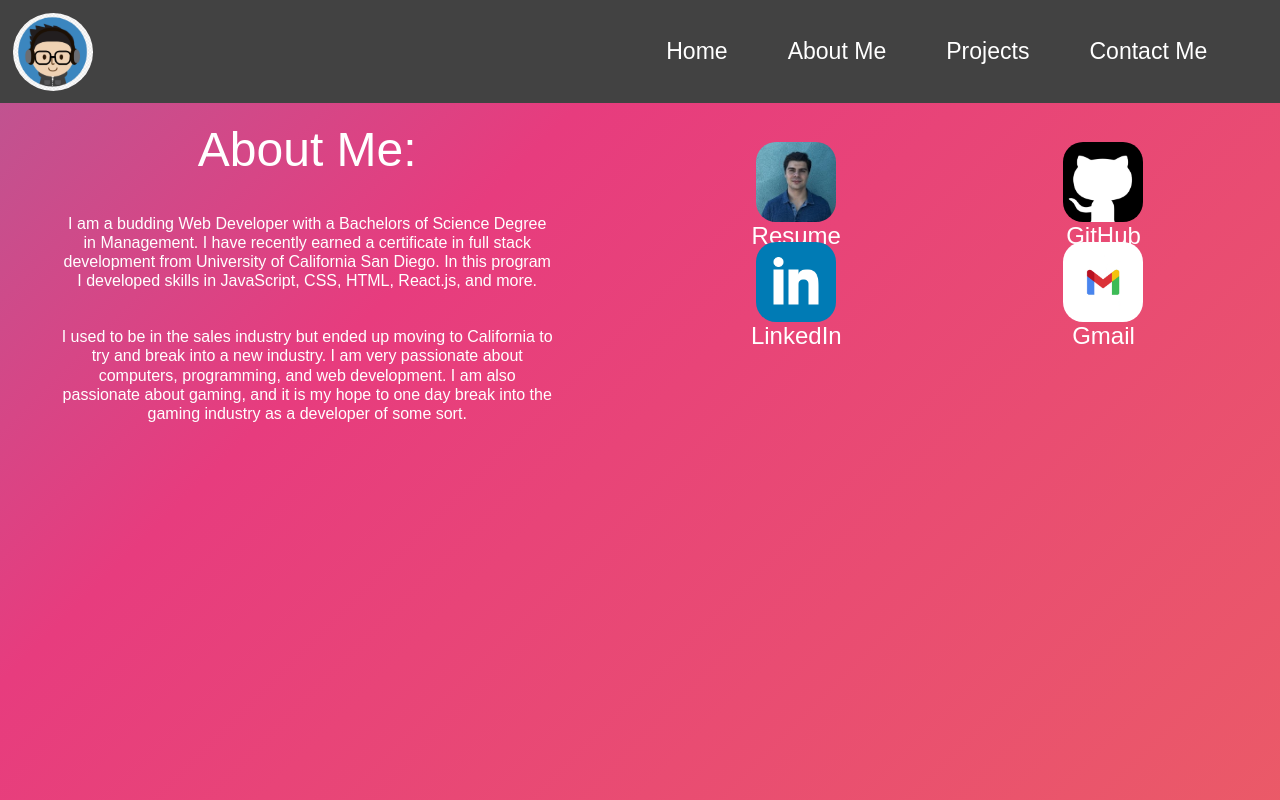
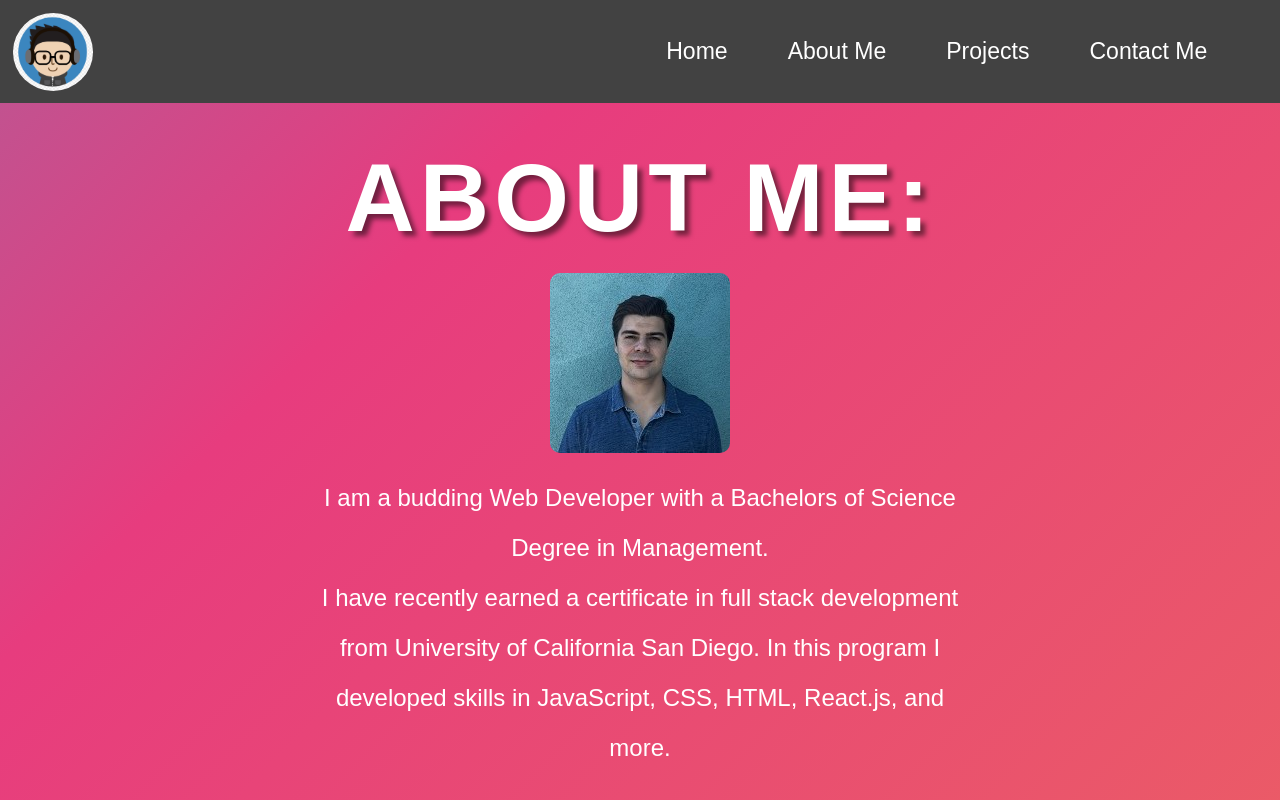
Before and after one commit to CJFeagin33/JustinPortfolio, a React (Vite) app: page /aboutMe in a window 1280 px wide. Shown: the top 800 px of the page. Built offline with nearby package versions, Linux system fonts and the light colour scheme.

Commit message:
updated About Me Page

```diff
--- a/src/components/AboutMe/index.css
+++ b/src/components/AboutMe/index.css
@@ -1,22 +1,35 @@
-.aboutMe {
-    flex: 1;
+.EntireAboutMePage {
+    max-width: 1500px;
+    margin: auto;
 }
 
-.heading {
+.aboutMe {
     display: flex;
+    flex-direction: column;
     justify-content: center;
+    align-items: center;
+    text-align: center;
+    width: 100%;
 }
 
-.heading header {
-    display: flex;
-    font-size: 300%;
-    padding: 3% 2% 3% 2%;
-
+.aboutMe h1 {
+    margin-top: 40px;
+    text-align: center;
+    font-size: 6em;
+    font-weight: bold;
+    font-family: 'Arial', sans-serif;
+    text-shadow: 5px 5px 5px rgba(0, 0, 0, 0.5);
+    text-transform: uppercase;
+    letter-spacing: 5px;
 }
 
-.aboutMe p{
-    display: flex;
-    text-align: center;
-    line-height: 120%;
-    padding: 3% 10% 3% 10%;
+.aboutMe img{
+    border-radius: 10px;
+    margin: 20px;
 }
+
+.aboutMe p {
+    font-size: 1.5em;
+    width: 50%;
+    line-height: 50px;
+}
--- a/src/components/AboutMe/index.jsx
+++ b/src/components/AboutMe/index.jsx
@@ -1,21 +1,26 @@
 import './index.css'
+import ProfilePicture from '../../assets/ProfilePicture.jpg'
 
 function AboutMe() {
     return (
-        <div className='aboutMe'>
-            <div className='heading'>
-                <header>About Me:</header>
-            </div>
-            <div>
+        <div className='EntireAboutMePage'>
+            <div className='aboutMe'>
+                <h1>About Me:</h1>
+                <img src={ProfilePicture} alt="PFP" />
                 <p>
-                    I am a budding Web Developer with a Bachelors of Science Degree in Management. I have recently earned a certificate in full stack development from University of California San Diego. In this program I developed skills in JavaScript, CSS, HTML, React.js, and more.
+                    I am a budding Web Developer with a Bachelors of Science Degree in Management.
+                    <br />
+                    I have recently earned a certificate in full stack development from University of California San Diego. In this program I developed skills in JavaScript, CSS, HTML, React.js, and more.
                 </p>
+                    <br />
                 <p>
                     I used to be in the sales industry but ended up moving to California to try and break into a new industry. I am very passionate about computers, programming, and web development. I am also passionate about gaming, and it is my hope to one day break into the gaming industry as a developer of some sort.
                 </p>
+                <br />
+                <p>If you would like to reach out to me for employment or collaborative purposes, please visit my Contact Me section on this Portfolio!</p>
             </div>
+        </div>
 
-        </div>
 
     )
 }
--- a/src/components/Socials/index.css
+++ /dev/null
@@ -1,27 +0,0 @@
-.social-container {
-    display: flex;
-    flex: 1;
-    align-items:center;
-    justify-content: space-around;
-    padding: 2%;
-    /* background-color: rgb(0, 33, 46); */
-
-}
-
-.icon {
-    text-align: center;
-}
-
-.icon:first-child{
-    margin: 0% 0% 0% 0%;
-}
-
-.social-container img{
-    width: 80px;
-    height: 80px;
-    border-radius: 25%;
-}
-
-.social-container img:hover{
-    transform: scale(1.1);
-}
--- a/src/components/Socials/index.jsx
+++ /dev/null
@@ -1,37 +0,0 @@
-import React from 'react';
-import './index.css';
-
-import ProfilePicture from '../../assets/ProfilePicture.jpg';
-import LinkedInIcon from '../../assets/LinkedIn-icon.jpg';
-import GithubIcon from '../../assets/Github-Icon.png';
-import GmailIcon from '../../assets/gmail-icon.png';
-
-function Socials() {
-    return (
-        <div className='social-container'>
-            <div>
-                <div className='icon'>
-                    <img src={ProfilePicture} alt="resume" />
-                    <p>Resume</p>
-                </div>
-                <div className='icon'>
-                    <img src={LinkedInIcon} alt="LinkedIn" />
-                    <p>LinkedIn</p>
-                </div>
-            </div>
-
-            <div>
-                <div className='icon'>
-                    <img src={GithubIcon} alt="github" />
-                    <p>GitHub</p>
-                </div>
-                <div className='icon'>
-                    <img src={GmailIcon} alt="gmail" />
-                    <p>Gmail</p>
-                </div>
-            </div>
-        </div>
-    );
-}
-
-export default Socials;
--- a/src/index.css
+++ b/src/index.css
@@ -54,7 +54,3 @@ p {
 }
 
 /* /////////////////////////////////// RESET OVER ////////////////////////// */
-
-.aboutMeSocialIconsDiv {
-  display: flex;
-}
--- a/src/pages/aboutMePage.jsx
+++ b/src/pages/aboutMePage.jsx
@@ -1,13 +1,10 @@
-import '../components/AboutMe'
 import AboutMe from '../components/AboutMe';
-import Socials from '../components/Socials';
 
 function AboutMePage() {
     return (
         <>
-        <div className='aboutMeSocialIconsDiv'>
+        <div>
             <AboutMe />
-            <Socials />
         </div>
 
         </>
```
